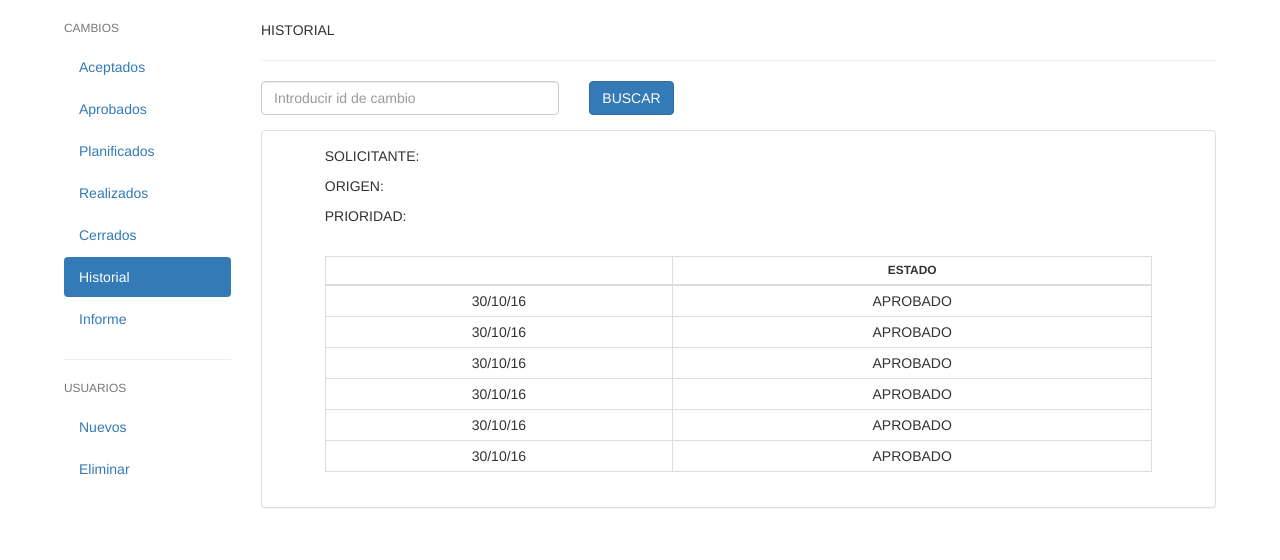
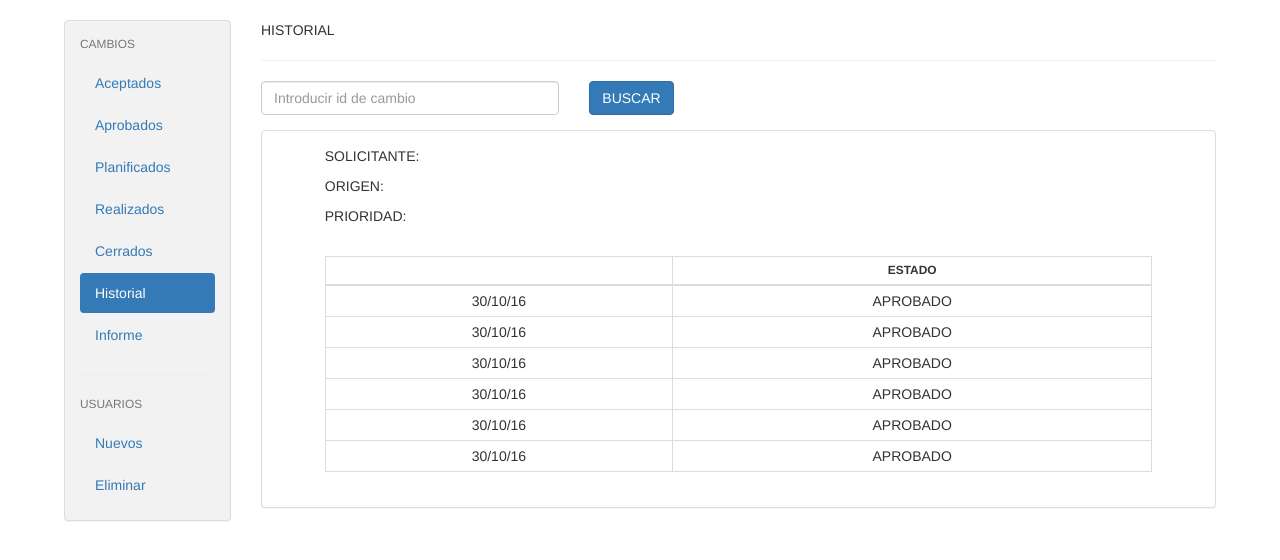
Before and after one commit to fernandezPablo/Trabajo-Final-de-Administracion-de-Recursos, a PHP site: page /mis_sitios/panelAdministrador.php?page=historial in a window 1280 px wide. Shown: the part 51-611 px from the top of the page. Run offline with PHP 8.4, Linux system fonts and the light colour scheme; some web fonts are replaced.

Commit message:
se modifico el estilo del sidebar. Agregado un panel y color de fondo en css.

```diff
--- a/View/assets/css/style.css
+++ b/View/assets/css/style.css
@@ -34,3 +34,7 @@ h4.headerInline{
 	margin-left: 20px;
 	margin-right: 0px;
 }
+
+.sidebar{
+	background-color: #F2F2F2;
+}
--- a/View/sidebarAdmin.php
+++ b/View/sidebarAdmin.php
@@ -1,4 +1,4 @@
-<div>
+<div class=" panel panel-default panel-body sidebar">
 	<p id="title_cambios" class="text-muted small">CAMBIOS <i class="fa fa-chevron-up pull-right" aria-hidden="true"></i></p>
 	<ul id="hidden_area_1" class="nav nav-pills nav-stacked">
 		<li id="aceptado" class="estado "><a href="panelAdministrador.php?page=cambios&estado=aceptado">Aceptados</a></li>
```
